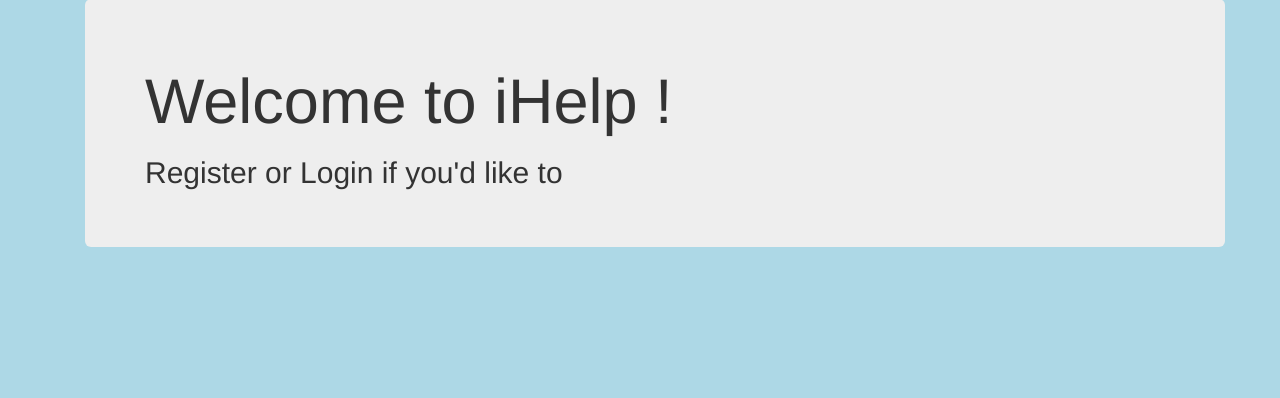
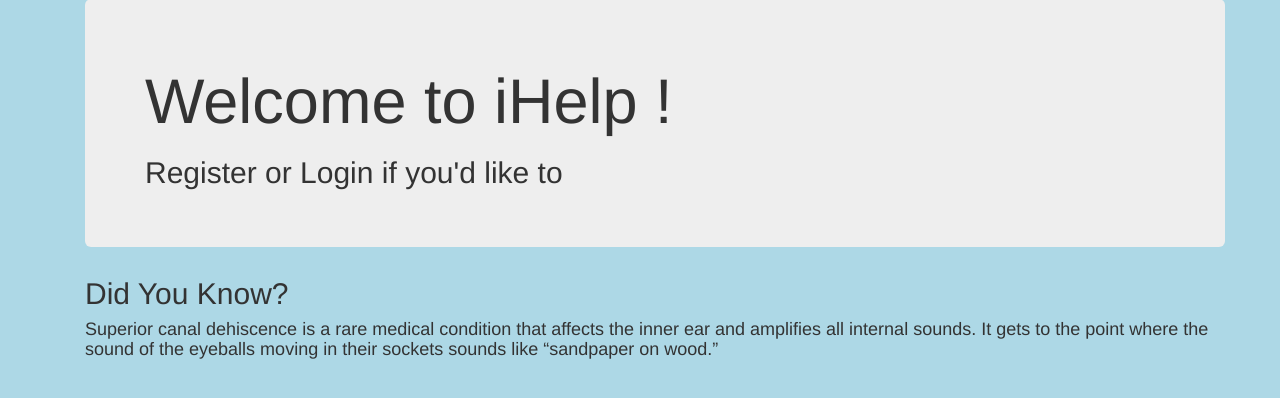
Before and after one commit to shloka-812/sen_1, a Django app: page / in a window 1280 px wide. Shown: the part 72-470 px from the top of the page. Run offline with Django 3.2, Linux system fonts and the light colour scheme; some libraries are stand-ins or nearby versions.

Commit message:
diduknowadded

```diff
--- a/demo/da/views.py
+++ b/demo/da/views.py
@@ -48,6 +48,21 @@ l1=['back_pain','constipation','abdominal_pain','diarrhoea','mild_fever','yellow
 'silver_like_dusting','small_dents_in_nails','inflammatory_nails','blister','red_sore_around_nose',
 'yellow_crust_ooze']
 
+facts = ['When Syphilis first surfaced, the English called it the ‘French disease’, the French called it the ‘Spanish disease’, Germans called it the ‘French evil’, Russians called it ‘Polish disease’, Poles called it ‘Turkish disease’, Turks called it ‘Christian disease’ and Japan called it ‘Chinese pox.’',
+'After needing 13 liters of blood for a surgery at the age of 13, a man named James Harrison pledged to donate blood once he turned 18. It was discovered that his blood contained a rare antigen which cured Rhesus disease. He has donated blood a record 1,000 times and saved 2,000,000 lives.',
+'Farmers feed large magnets to cows to prevent “Hardware Disease.” Cow Magnets sit in their “stomach” for the lifetime of the cow and prevent accidentally eaten pieces of metal from lodging in the stomach folds causing illness.',
+'Scurvy was documented as a disease by Hippocrates, and Egyptians have recorded its symptoms as early as 1550 BC. The knowledge that consuming foods containing vitamin C is a cure for scurvy has been repeatedly rediscovered and forgotten into the early 20th century.',
+'Superior canal dehiscence is a rare medical condition that affects the inner ear and amplifies all internal sounds. It gets to the point where the sound of the eyeballs moving in their sockets sounds like “sandpaper on wood.”',
+'While many woodland creatures harbor ticks and spread Lyme disease, opossums kill 96.5% of ticks that land on them and that a single opossum may be “hoovering up and killing” 4,000 ticks every week and thereby protecting us from Lyme disease.',
+'During the AIDS epidemic of the 1980s, education about the disease was limited for political reasons. Surgeon General C. Everett Koop ended up infuriating members of both parties after he ordered that every home in America be mailed a letter explaining what AIDS was and how to protect from it.',
+'King Philip the Fair of France (1268-1314) made skin diseases a punishable offence. He thought lepers should be buried alive.',
+'The longest word in the Oxford Dictionary is pneumonoultramicroscopicsilicovolcanoconiosis, which is a 45-letter lung disease.',
+'SDLqPlayStation palmar hidradentitisSDRq is a skin disease caused by gripping the console too tight.',
+'Malaria was once used to treat syphilis. Dr. Wagner von Jauregg injected sufferers with malaria-infected blood, causing an extremely high fever that would ultimately kill the disease. Jauregg won the Nobel Prize for the treatment and it remained in use until the development of penicillin.',
+'Alzheimer’s disease does not affect emotional memory as strongly as informational memory. As a result, Alzheimer’s patients given bad news will quickly forget the news, but will remain sad and have no idea why.',
+'In 5,000 years of human history, only 2 diseases have been eradicated: smallpox and rinderpest.'
+]
+
 filename='da/modelpick'
 
 def prediction(request):
@@ -93,7 +108,8 @@ def prediction(request):
 
 
 def index(request):
-    return render(request,'da/index.html')
+    randchoice = np.random.randint(0,13)
+    return render(request,'da/index.html',{'fact':facts[randchoice]})
 
 @login_required
 def special(request):
--- a/demo/templates/da/index.html
+++ b/demo/templates/da/index.html
@@ -9,5 +9,9 @@
         <h2>Register or Login if you'd like to</h2>
     {% endif %}
   </div>
+  <div>
+  	<h2>Did You Know?</h2>
+  	<h4>{{fact}}</h4>
+  </div>
 </div>
 {% endblock %}
--- a/demo/templates/da/keyfacts.html
+++ b/demo/templates/da/keyfacts.html
@@ -12,7 +12,7 @@
 <h3>Ebola Virus Disease (EVD)</h3> <a href="#top">Go back to top</a>
 
 Ebola Virus Disease (EVD) also known as Ebola haemorrhagic fever(EHF) is one of the viral haemorrhagic fevers which affects a person's blood system<br>
-It is a severe, often fatal illness in humans and non human primates (monkeys, gorillas, and chimpanzees)
+It is a severe, often fatal illness in humans and non human primates (monkeys, gorillas, and chimpanzees)<br>
 •	It is caused by infection with virus which  is transmitted to people from wild animals and spreads in the human population.
 •	EVD is fatal in, upto- 90% of infected cases .
 •	EVD outbreaks(sudden occurrence of disease) are known to occur primarily in villages of  Central and West Africa, near tropical rainforests.
```
Also changed, not shown: demo/templates/da/outbreaks.html (+47 -20 lines), demo/db.sqlite3.
